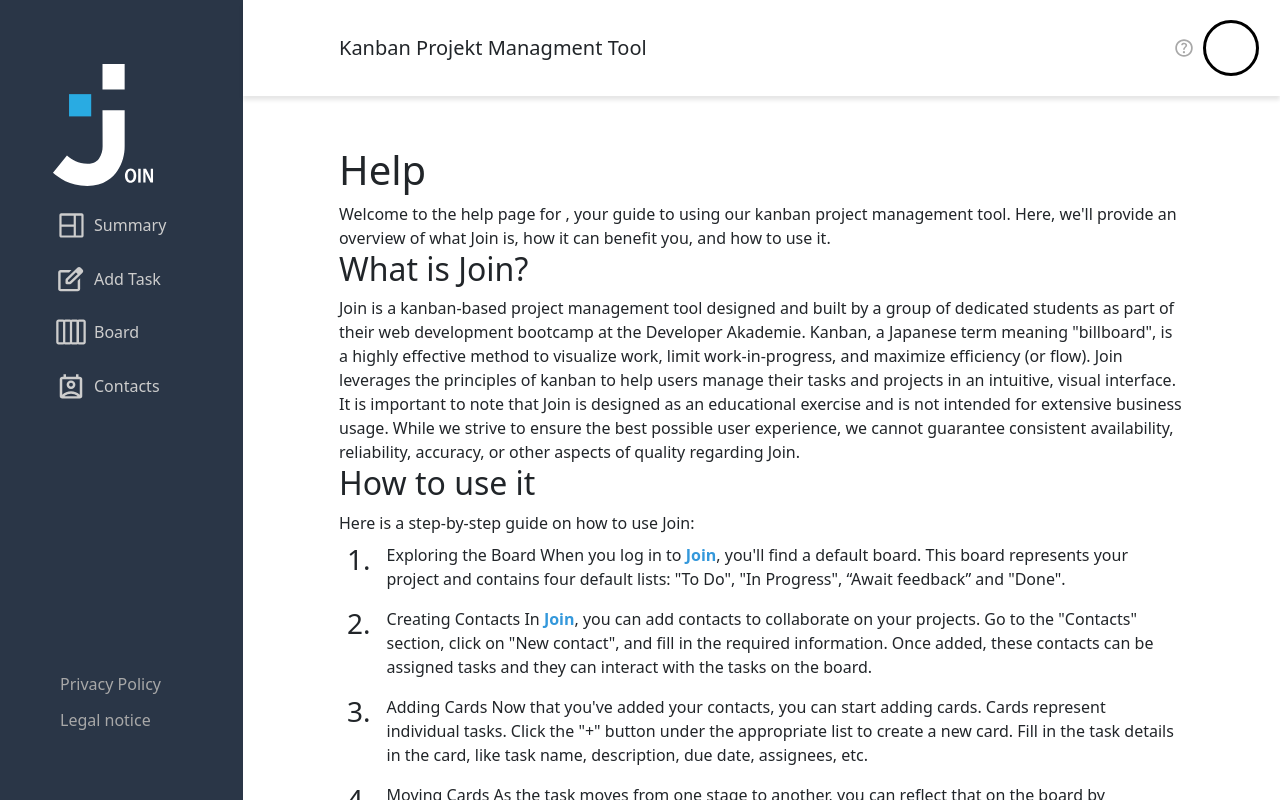
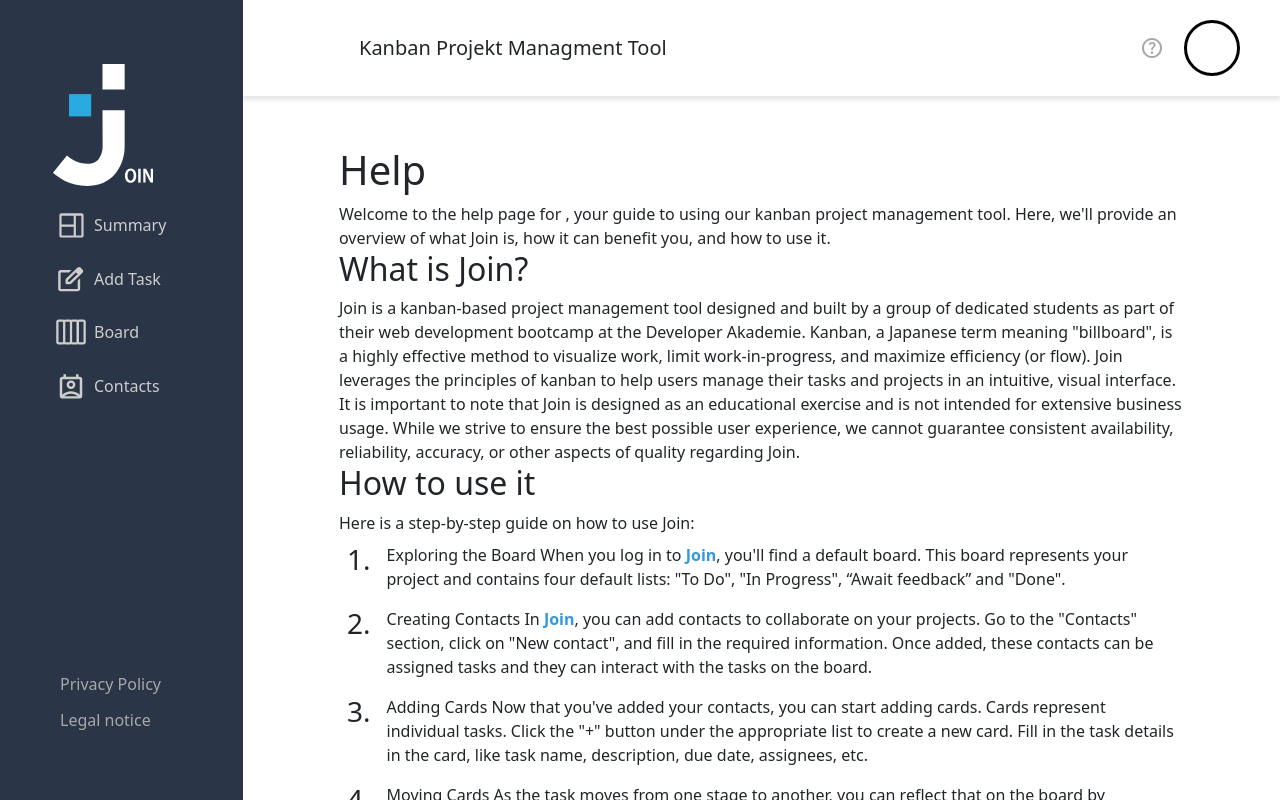
Before and after one commit to BernhardSigl/join-698-group-work, a website: page help.html in a window 1280 px wide. Drawn offline with nearby package versions, Linux system fonts and the light colour scheme.

Commit message:
fix header css

```diff
--- a/templates/header_footer.css
+++ b/templates/header_footer.css
@@ -13,14 +13,13 @@
     display: flex;
     align-items: center;
     justify-content: space-between;
-    padding-left: 96px;
-    padding-right: 21px;
+    padding-left: 116px;
+    padding-right: 40px;
 }
 
 .headerHeadlineBox {
     display: flex;
 }
-
 
 /* ? */
 
@@ -33,11 +32,11 @@
     justify-content: center;
     align-items: center;
     text-align: center;
-    gap: 5px;
+    gap: 16px;
 }
 
 .headBoxRightImg {
-    width: 28px;
+    width: 32px;
 }
 
 .headBoxRightUserCircle {
@@ -223,8 +222,8 @@
         box-shadow: 0px 4px 4px 0px rgba(0, 0, 0, 0.10);
         display: flex;
         align-items: center;
-        padding-left: 15px;
-        padding-right: 15px;
+        padding-left: 16px;
+        padding-right: 16px;
         margin-bottom: 110px;
     }
 
```
